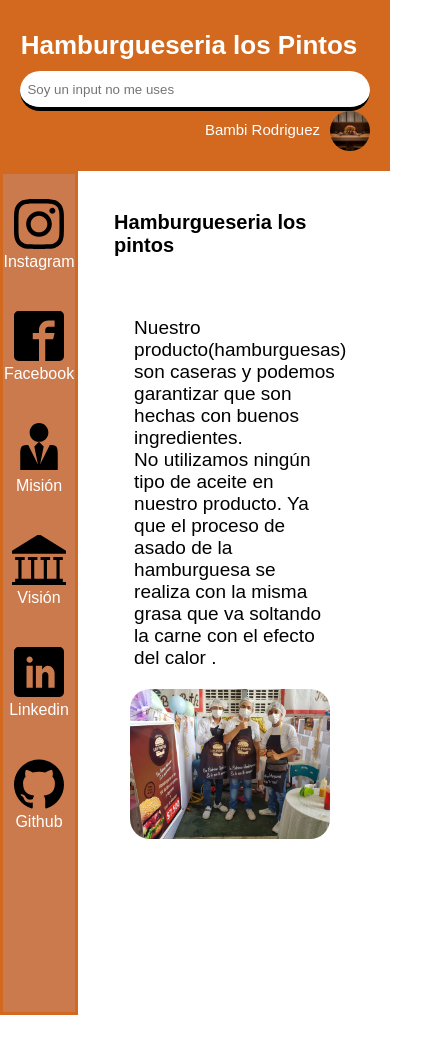
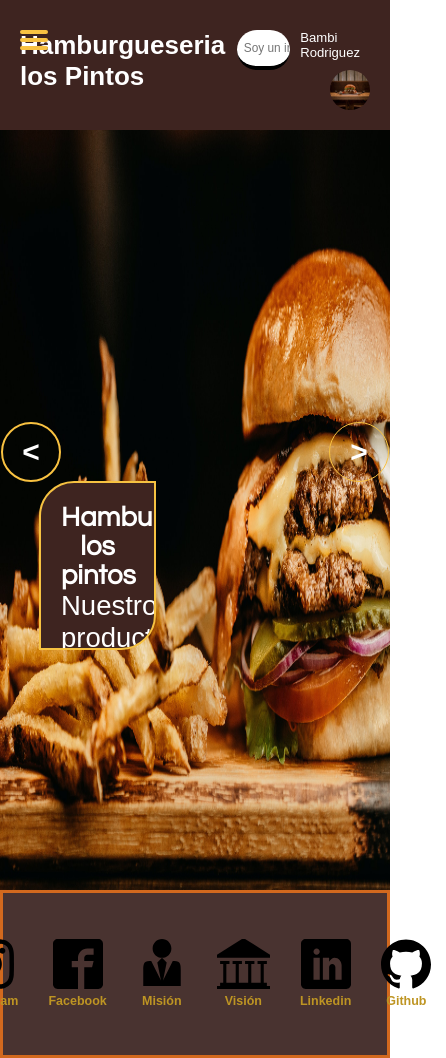
Before and after one commit to felipebel25/Empresa, a plain HTML site: page index.html in a window 390 px wide. Shown: the whole page, 446 px wide, since content can reach past the window. Before the commit the page ends 1015 px from the top, so only its background shows below. Drawn offline with Linux system fonts and the light colour scheme.

Commit message:
buttons and new text

```diff
--- a/index.html
+++ b/index.html
@@ -6,12 +6,24 @@
     <title>Hamburgueseria</title>
     <meta name='viewport' content='width=device-width, initial-scale=1'>
     <link rel='stylesheet' type='text/css' media='screen' href='main.css'>
-    <link rel="stylesheet" href="./styles.css">
-
-    <link rel="stylesheet" href="./demo.css">
+    <link rel = "preconnect" href = "https://fonts.gstatic.com">
+    <link href = "https://fonts.googleapis.com/css2? family = Anton & display = swap" rel = "hoja de estilo ">
 </head>
 <body>
-    <div class="container">
+<main class="container">
+    <div class="hamburger">
+        <div class="_layer -top"></div>
+        <div class="_layer -mid"></div>
+        <div class="_layer -bottom"></div>
+    </div>
+    <nav class="menuppal">
+        <ul>
+            <li><a href="#">Opcion 1</a></li>
+            <li><a href="#">Opcion 2</a></li>
+            <li><a href="#">Opcion 3</a></li>
+            <li><a href="#">Opcion 4</a></li>
+        </ul>
+    </nav>
     <header class="header">
         <h1 class="title">Hamburgueseria los Pintos</h1>
         <div class="input"><input type="text" placeholder="  Soy un input no me uses" ></div>
@@ -22,7 +34,25 @@
 
         </div>
     </header>
-    <main class="nav">
+
+    <button class="boton-left"> < </button>
+    <button class="boton-right"> > </button>
+    <main class="content">
+
+        <img src="./images/jonathan-borba-8l8Yl2ruUsg-unsplash.jpg" alt="background hamburguesa" id="fondo"
+        width="600">
+        <img src="./images/amirali-mirhashemian-sc5sTPMrVfk-unsplash.jpg" alt="" id="fondo-2" >
+        <img src="./images/juan-david-naar-ortiz-uRTdd_UyeEQ-unsplash(1).jpg" alt="" id="fondo-3" >
+       <div class="texto">
+        <h1>Hamburgueseria los pintos </h1>
+        <p>Nuestro producto(hamburguesas) son caseras y podemos garantizar que son hechas con buenos ingredientes.<br></p>
+
+       </div>
+
+
+       </main>
+    <footer>
+
         <section class="aside" >
             <div class="png-1">
                 <a href="https://instagram.com/hamburgueseria_los_pintos?igshid=149t744l0ok2g" target="_blank"><img src="./images/instagram.svg" alt="" height="50">
@@ -52,19 +82,9 @@
 
           </section>
 
-    </main>
-    <main>
-        <div class="content">
-        <h1>Hamburgueseria los pintos </h1>
 
-        <p>Nuestro producto(hamburguesas) son caseras y podemos garantizar que son hechas con buenos ingredientes.<br>
-            No utilizamos ningún tipo de aceite en nuestro producto.  Ya que  el proceso de asado de la hamburguesa se realiza con la misma grasa que va soltando la carne con el efecto del calor  .</p>
-
-        <img src="./images/si.jpg" alt=""
-        width="600">
-
-       </div></main>
-
+    </footer>
     </div>
+    <script src="./main.js"></script>
 </body>
 </html>
--- a/main.css
+++ b/main.css
@@ -3,6 +3,7 @@
     box-sizing: border-box;
     padding: 0;
     margin: 0;
+    font-size: 62.5%;
 }
 
 
@@ -17,8 +18,8 @@ html{
     display: grid;
     grid-template-columns: repeat(3,1fr);
 
-
-    background-color: chocolate;
+    font-size: 1.4rem;
+    background-color: #3e2420;
     padding: 2rem;
     grid-column: 1/ 4;
 
@@ -62,7 +63,7 @@ html{
     justify-content: center;
     width: 100%;
     align-content: center;
-
+    font-size:1.9rem;
 }
 .input input
 {
@@ -75,8 +76,13 @@ html{
 }
 .aside{
     border: 3px solid chocolate;
-    background-color: #CA7A4D;
-    height: 100vh;
+    background-color: #493330;
+    height: 20vh;
+    display: flex;
+    flex-direction: wrap;
+    justify-content: center;
+    align-self: start;
+
 
 }
 .png-1
@@ -99,19 +105,14 @@ html{
 .png-1 a
 {
     text-decoration: none;
-    color: white;
-}
-.png-1 a:hover
-{
-
+    color: rgb(190, 149, 35);
+    font-weight: bold;
+    font-size: 2rem;
 }
 .container {
-    display: grid;
-    grid-template-columns: 10% 1fr   ;
+font-size: 1.7rem;
+}
 
-    grid-template-rows: repeat(3,auto);
-
-}
 .nav{
     height: 20%;
 
@@ -119,75 +120,188 @@ html{
 }
 .content
 {
-    display: grid;
-    grid-template-columns: 30%  60% ;
-    grid-template-rows: repeat(3, 20rem);
-    margin: 0 10%;
-    font-size: 2rem;
+    display: flex;
+    align-items: center;
+    flex-direction: column;
+    justify-content: center;
+
+}
+.texto{
+    position: absolute;
+    bottom: 20%;
+    left: 10%;
+   z-index: 3;
+        font-family: Century Gothic,CenturyGothic,AppleGothic,sans-serif;
+        color: #ffffff;
+        font-size: 4.4rem;
+        font-weight: 400;
+        text-align: center;
+        background: #3e2420;
+        margin: 0 0 25px;
+        overflow: hidden;
+        padding: 20px;
+        border-radius: 35px 0px 35px 0px;
+        -moz-border-radius: 35px 0px 35px 0px;
+        -webkit-border-radius: 35px 0px 35px 0px;
+        border: 2px solid #f6c241;
+    width: 30%;
+    height: 20%;
+
+}
+.texto p{
 
 
-}
-.content h1{
+    font-family: 'Anton',sans-serif;
 
-    font-size: 4rem;
-    grid-column: 1/3;
-    display: flex;
-    justify-content: center;
-    align-items: center;
-}
-.content p {
-
-    padding: 2rem;
-    font-size: 1.9rem;
-    grid-column: 2/3;
-    font-size: 1.9rem;
-    margin-left: 4rem;
 }
 .content img{
-    border-radius: 2rem;
-    grid-row: 2;
+    width:100%;
+    height: 90vh;
+    z-index: 0;
+    position: relative;
+    left: 0;
+    right: 0;
+}
+#fondo-2{
+    position: absolute;
+    bottom: 0%;
+    z-index: 1;
+    left: -100%;
+}
+#fondo-3
+{
+    position: absolute;
+    bottom: 0%;
+    z-index: 1;
+    left: -100%;
+}
+body{margin:0;padding:0;}
+.hamburger{
+	position:fixed;
+     background-color:transparent;
+	left:0;
+	top:0;
+	height:30px;
+	width:30px;
+	padding:30px 20px;
+	-webkit-transform:translate3d(0, 0, 0);
+	transform:translate3d(0, 0, 0);
+	-webkit-transition:-webkit-transform 0.25s cubic-bezier(0.05, 1.04, 0.72, 0.98);
+	transition: transform 0.25s cubic-bezier(0.05, 1.04, 0.72, 0.98);
+	z-index:1002;
+	cursor:pointer;
+	-webkit-user-select:none;
+	-moz-user-select:none;
+	-ms-user-select:none;
+	user-select:none
+}
+.hamburger.is-active{
+  background-color:none;
+}
+._layer{
+	background:#f9c241;
+	margin-bottom:4px;
+	border-radius:2px;
+	width:28px;
+	height:4px;
+	opacity:1;
+	-webkit-transform:translate3d(0, 0, 0);
+	transform:translate3d(0, 0, 0);
+	-webkit-transition:all 0.25s cubic-bezier(0.05, 1.04, 0.72, 0.98);
+	transition:all 0.25s cubic-bezier(1.05, 04, 0.72, 0.98);
+}
+.hamburger:hover .-top{
+	-webkit-transform:translateY(-100%);
+	-ms-transform:translateY(-100%);
+	transform:translateY(-100%);
+}
+.hamburger:hover .-bottom{
+	-webkit-transform:translateY(100%);
+	-ms-transform:translateY(100%);
+	transform:translateY(100%);
+	}
+.hamburger.is-active .-top{
+	-webkit-transform:translateY(200%) rotate(45deg) !important;
+	-ms-transform:translateY(200%) rotate(45deg) !important;
+	transform:translateY(200%) rotate(45deg) !important;
+}
+.hamburger.is-active .-mid{
+	opacity:0;
+}
+.hamburger.is-active .-bottom{
+	-webkit-transform:translateY(-200%) rotate(135deg) !important;
+	-ms-transform:translateY(-200%) rotate(135deg) !important;
+	transform:translateY(-200%) rotate(135deg) !important;
+}
+
+.menuppal.is_active{
+  transform: translate3d(0px, 0px, 0px);
+}
+.menuppal{
+   background-color: rgba(180, 149, 83, 0.95);
+    bottom: 0;
+    height: 100%;
+    left: 0;
+    overflow-y: scroll;
+    position: fixed;
+    top: 0;
+    transform: translate3d(-100%, 0, 0px);
+    transition: transform 0.35s cubic-bezier(0.05, 1.04, 0.72, 0.98) 0s;
     width: 100%;
+    z-index: 1001;
+}
+.menuppal ul{
+  margin:0;padding:0;
+}
+.menuppal ul li {
+  list-style: none;
+	text-align:center;
+	font-family: Verdadna, Arial, Helvetica;
+
+	font-size:1.5rem;
+	line-height:3em;
+	height:3em;
+     color:#369;
+	text-transform:none;
+	font-weight:bold;
+}
+.menuppal ul li a{
+  text-decoration:none;
+  color:#369;
+}
+.menuppal ul li a:hover{
+  text-decoration:none;
+  color:#333;
+}
 
 
+.boton-right{
+    color: white;
+    border: 1px solid #f9c241;
+    position: absolute;
+    right: 0.1rem;
+    top: 50%;
+    background-color: transparent;
+    z-index: 3;
+    border-radius: 50%;
+    font-size:3rem;
+    font-weight:bold;
+    width: 6rem;
+    height: 6rem;
 
 }
-@media screen and (max-width: 700px)
-{
 
-    .header
-    {
-        grid-template-columns: 1fr;
-        width: 100vw;
-    }
-    .nav{
-        width:20vw;
-    }
-    .content
-    {
-        grid-template-columns: 20%  40% 40%;
-        grid-template-rows: repeat(5,auto);
-        max-width:80vw;
-    }
-    .content h1
-    {
-
-        grid-row: 1;
-        grid-column: 1/ 4  ;
-        padding: 4rem;
-        font-size: 2rem;
-    }
-    .content p
-    {
-        grid-row: 2;
-        grid-column: 1/4;
-
-
-    }
-    .content img
-    {
-        grid-row:3 ;
-        grid-column: 2/4;
-        width: 20rem;
-    }
-
+.boton-left{
+    color: white;
+    border: 2px solid #f9c241;
+    border-radius: 50%;
+    position: absolute;
+    left: 0.1rem;
+    top: 50%;
+    z-index: 3;
+    width: 6rem;
+    height: 6rem;
+    font-size:3rem;
+    font-weight:bold;
+    background-color: transparent;
 }
--- /dev/null
+++ b/main.js
@@ -0,0 +1,53 @@
+// selector
+var menu = document.querySelector('.hamburger');
+
+// method
+function toggleMenu (event) {
+  this.classList.toggle('is-active');
+  document.querySelector( ".menuppal" ).classList.toggle("is_active");
+  event.preventDefault();
+}
+
+// event
+menu.addEventListener('click', toggleMenu, false);
+window.onload = () =>{
+  document.querySelector(".boton-left").addEventListener("click", espic2 );
+  document.querySelector(".boton-right").addEventListener("click", espic );
+
+}
+const espic=() =>{
+  const fondo = document.getElementById("fondo")
+  const fondo2 = document.getElementById("fondo-2")
+  console.log(`hola soy ${fondo}`)
+  console.log(`hola soy ${fondo2}`)
+
+
+  const condicion2 = () =>{
+    fondo2.style.left= "0px";
+    fondo.style.left = "-100%"
+
+
+
+  }
+  condicion2();
+}
+
+const espic2=() =>{
+
+
+
+
+  const fondo = document.getElementById("fondo")
+  const fondo2 = document.getElementById("fondo-2")
+  console.log(`hola soy ${fondo}`)
+  console.log(`hola soy ${fondo2}`)
+
+  const condicion =()=> {
+  fondo.style.left= "0px";
+  fondo2.style.left= "-100%";
+
+  }
+
+
+  condicion();
+}
```
Also changed, not shown: images/jonathan-borba-8l8Yl2ruUsg-unsplash.jpg (added), 1 other file.
